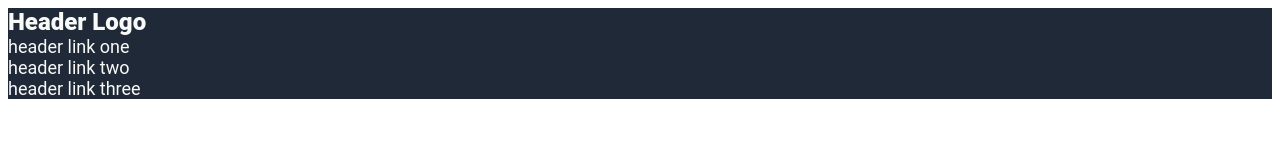
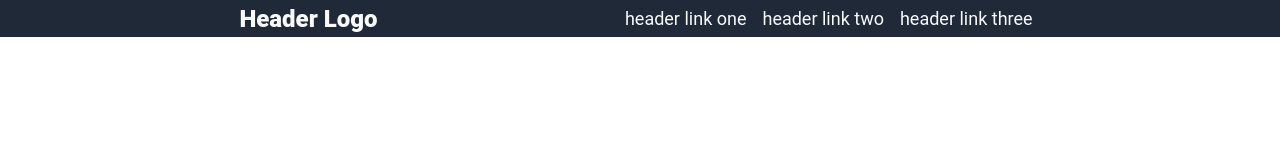
Before and after one commit to StarryKnightHoo/odin-landing-page, a plain HTML site: page index.html in a window 1280 px wide. Drawn offline with Linux system fonts and the light colour scheme.

Commit message:
Add flexbox to style header

```diff
--- a/index.html
+++ b/index.html
@@ -7,7 +7,7 @@
     <title>Landing Page</title>
 </head>
 <body>
-    <div class="container-one"></div>
+    <div class="container-one">
         <div class="header">
             Header Logo
         </div>
--- a/style.css
+++ b/style.css
@@ -1,4 +1,10 @@
 /* CSS Sheet */
+
+* {
+  margin: 0;
+  padding: 0;
+  box-sizing: border-box;
+}
 
 .header {
     background-color: #1F2937;
@@ -12,15 +18,22 @@
     list-style-type: none;
     padding: 0;
     margin: 0;
+    display: flex;
 }
 
+
 .text-two {
+    margin: 8px;
     font-family: "Roboto", sans-serif;
     font-size: 18px;
     background-color: #1F2937;
     color: #F9FAF8;
 }
 
+
 .container-one {
+    background-color: #1F2937;
     display: flex;
+    justify-content: space-evenly;
+    align-items: center;
 }
```
